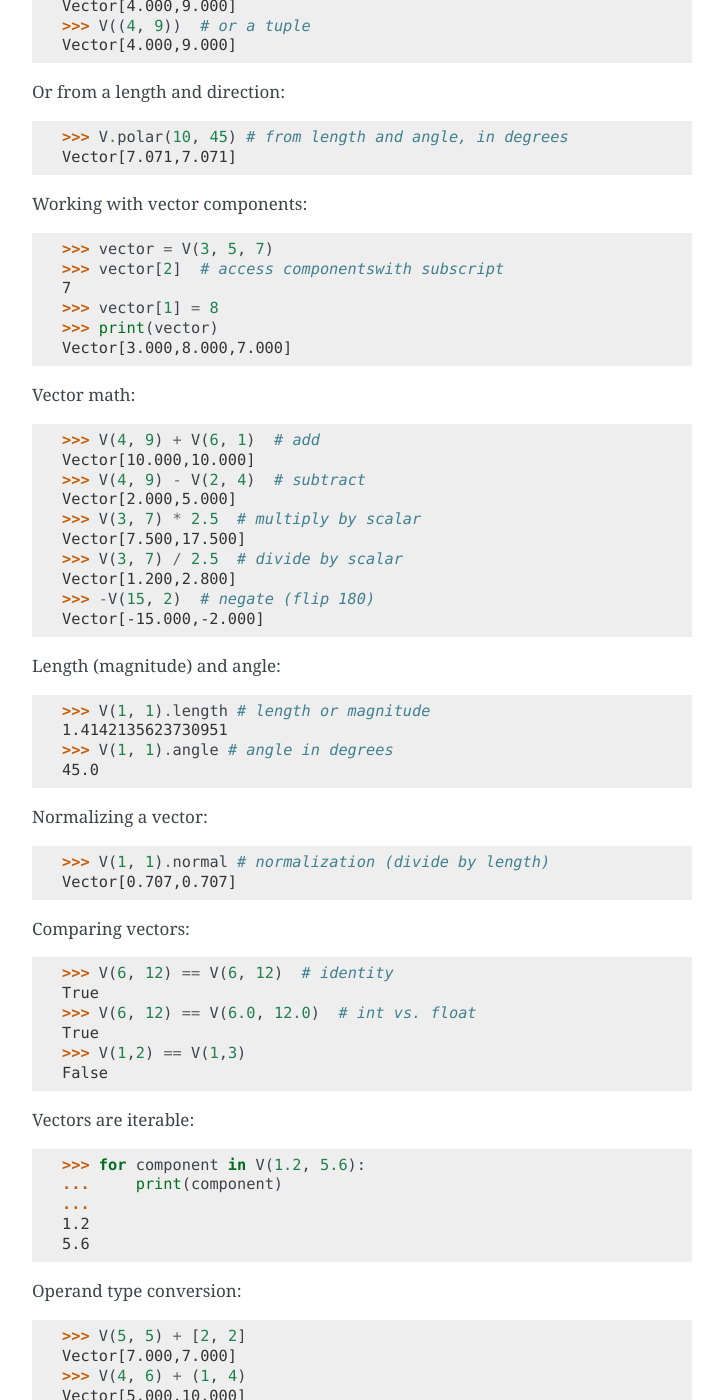
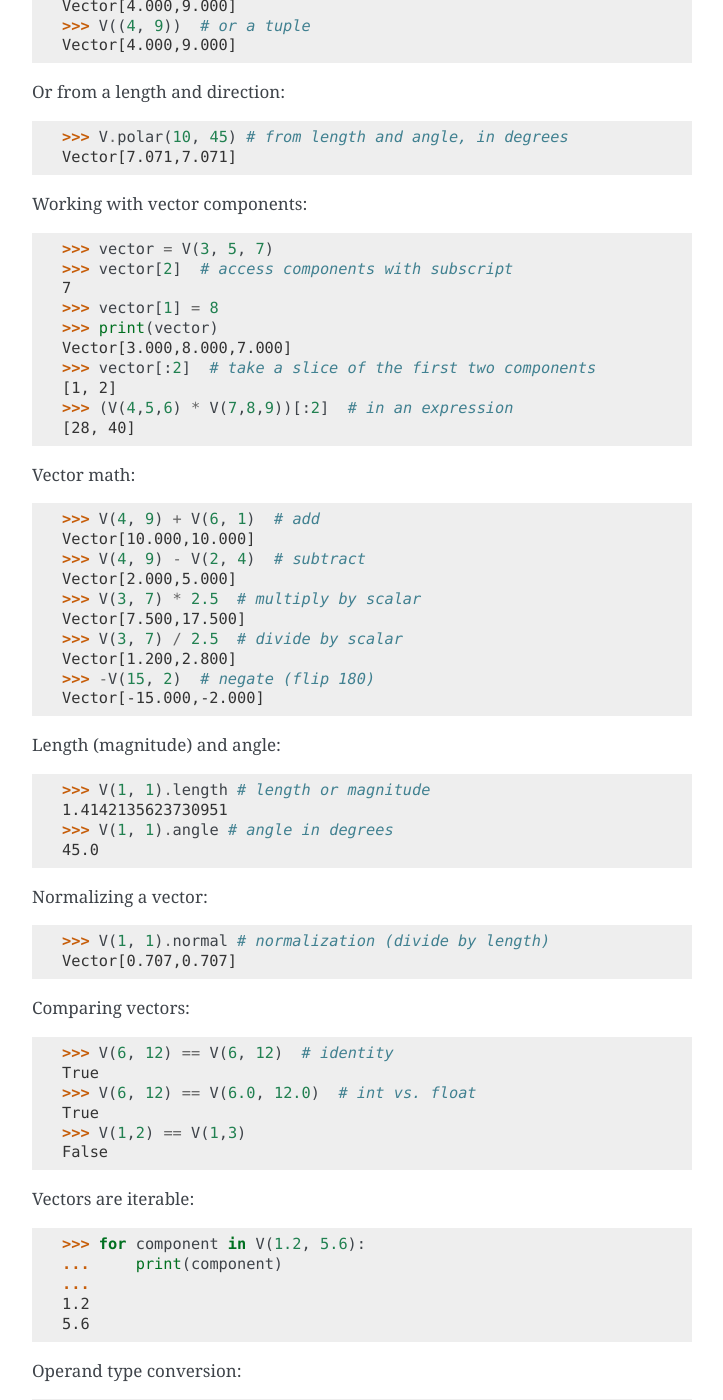
Before and after one commit to DariusMontez/easy_vector, a Sphinx documentation site: the page built from docs/usage.rst, in a window 1280 px wide and 1400 px high, scrolled down 437 px. Shown: the whole window, without its empty margins (388-1111 px from the left). Built offline with Sphinx 7.4.7, drawn with Linux system fonts in a browser that asks for light colours; some of the changed text lies outside the part shown.

Commit message:
docs/usage: Exemplify component slicing and higher dimensions

```diff
--- a/docs/usage.rst
+++ b/docs/usage.rst
@@ -29,11 +29,15 @@
 Working with vector components::
 
     >>> vector = V(3, 5, 7)
-    >>> vector[2]  # access componentswith subscript
+    >>> vector[2]  # access components with subscript
     7
     >>> vector[1] = 8
     >>> print(vector)
     Vector[3.000,8.000,7.000]
+    >>> vector[:2]  # take a slice of the first two components
+    [1, 2]
+    >>> (V(4,5,6) * V(7,8,9))[:2]  # in an expression
+    [28, 40]
 
 Vector math::
 
@@ -69,6 +73,8 @@
     >>> V(1,2) == V(1,3)
     False
 
+
+
 Vectors are iterable::
 
     >>> for component in V(1.2, 5.6):
@@ -83,3 +89,8 @@
     Vector[7.000,7.000]
     >>> V(4, 6) + (1, 4)
     Vector[5.000,10.000]
+
+Higher dimensions::
+
+    >>> V(1, 2, 3, 4) + V(4, 3, 2, 1)
+    Vector[5.000,5.000,5.000,5.000]
```
